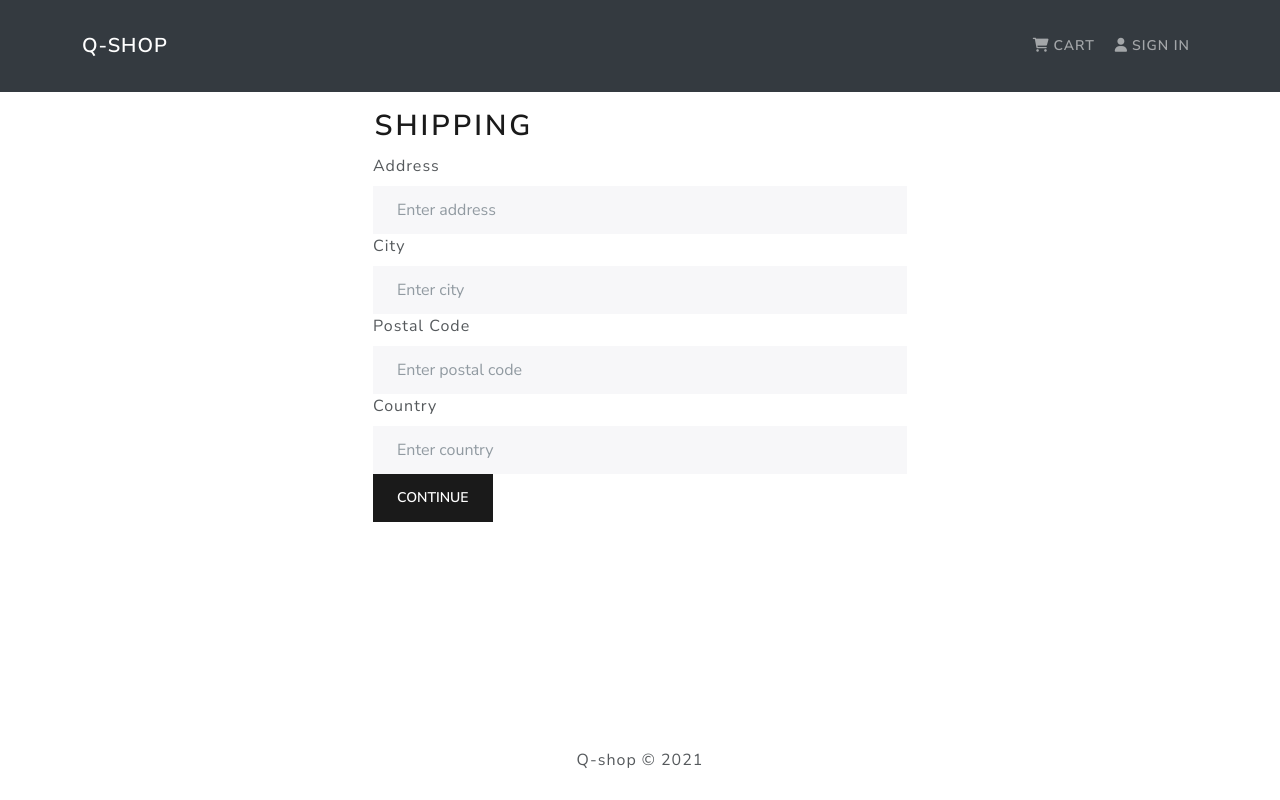
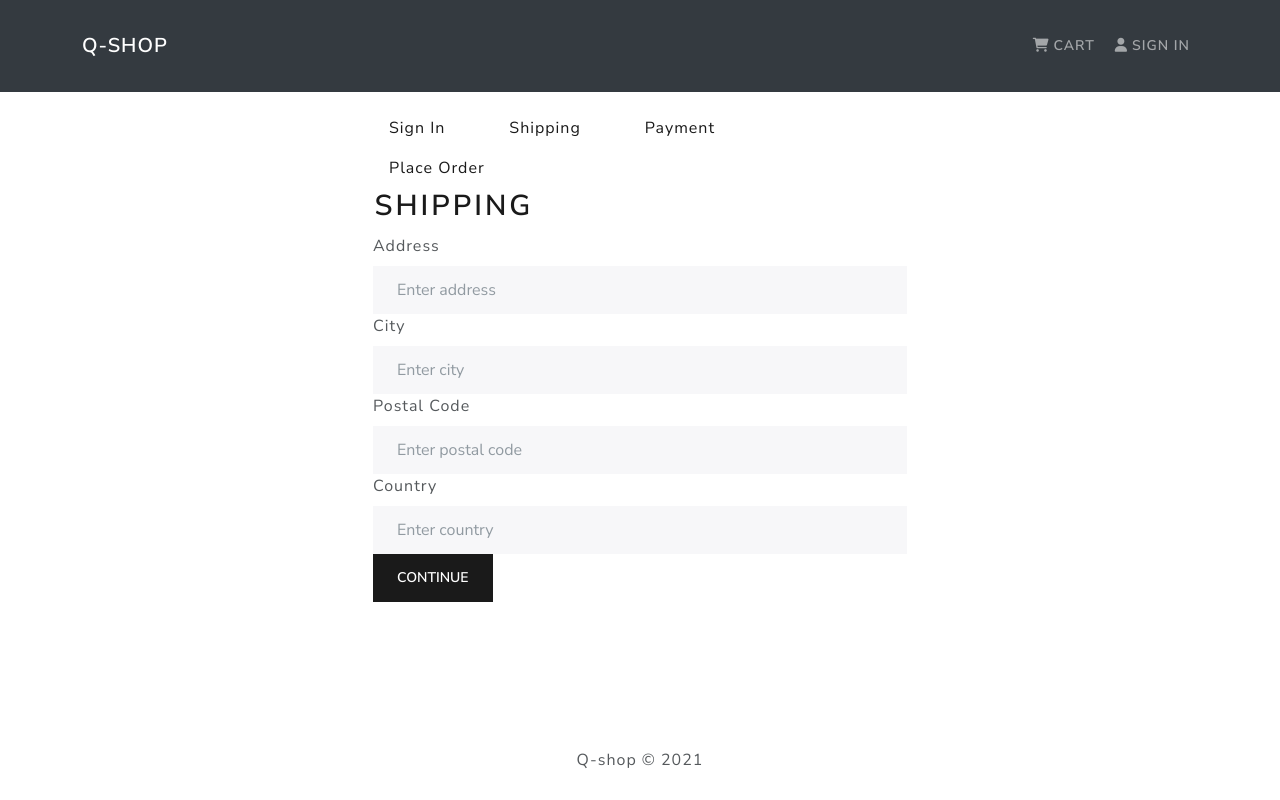
Before and after one commit to capo33/Q-shop-ecommerce, a React (Create React App) app in the folder frontend/: page /shipping in a window 1280 px wide. Built offline with nearby package versions, Linux system fonts and the light colour scheme.

Commit message:
update login page

```diff
--- /dev/null
+++ b/frontend/src/components/CheckoutSteps.jsx
@@ -0,0 +1,47 @@
+import React from "react";
+import { LinkContainer } from "react-router-bootstrap";
+import { Nav } from "react-bootstrap";
+const CheckoutSteps = ({ step1, step2, step3, step4, step5 }) => {
+  return (
+    <Nav>
+      <Nav.Item>
+        {step1 ? (
+          <LinkContainer to='/login'>
+            <Nav.Link>Sign In</Nav.Link>
+          </LinkContainer>
+        ) : (
+          <Nav.Link disabled>Sign In</Nav.Link>
+        )}
+      </Nav.Item>
+      <Nav.Item>
+        {step1 ? (
+          <LinkContainer to='/shipping'>
+            <Nav.Link>Shipping</Nav.Link>
+          </LinkContainer>
+        ) : (
+          <Nav.Link disabled>Shipping</Nav.Link>
+        )}
+      </Nav.Item>
+      <Nav.Item>
+        {step1 ? (
+          <LinkContainer to='/payment'>
+            <Nav.Link>Payment</Nav.Link>
+          </LinkContainer>
+        ) : (
+          <Nav.Link disabled>Payment</Nav.Link>
+        )}
+      </Nav.Item>
+      <Nav.Item>
+        {step1 ? (
+          <LinkContainer to='/placeorder'>
+            <Nav.Link>Place Order</Nav.Link>
+          </LinkContainer>
+        ) : (
+          <Nav.Link disabled>Place Order</Nav.Link>
+        )}
+      </Nav.Item>
+     </Nav>
+  );
+};
+
+export default CheckoutSteps;
--- a/frontend/src/pages/LoginPage.jsx
+++ b/frontend/src/pages/LoginPage.jsx
@@ -22,7 +22,7 @@
 
   useEffect(() => {
     if (userInfo) {
-      navigate("/" + redirect);
+      navigate(`/${redirect ? redirect : ""} ` );
     }
   }, [navigate, userInfo, redirect]);
 
--- a/frontend/src/pages/ShippingPage.jsx
+++ b/frontend/src/pages/ShippingPage.jsx
@@ -4,6 +4,7 @@
 import { useDispatch, useSelector } from "react-redux";
 import FormContainer from "../components/FormContainer";
 import { saveShippingAddress } from "../redux/actions/cartAction";
+import CheckoutSteps from "../components/CheckoutSteps";
 
 const ShippingPage = () => {
   const { shippingAddress } = useSelector((state) => state.cart);
@@ -22,6 +23,7 @@
   };
   return (
     <FormContainer>
+    <CheckoutSteps step1 step2 />
       <h1>Shipping</h1>
       <Form onSubmit={submitHandler}>
         <Form.Group controlId='address'>
```
